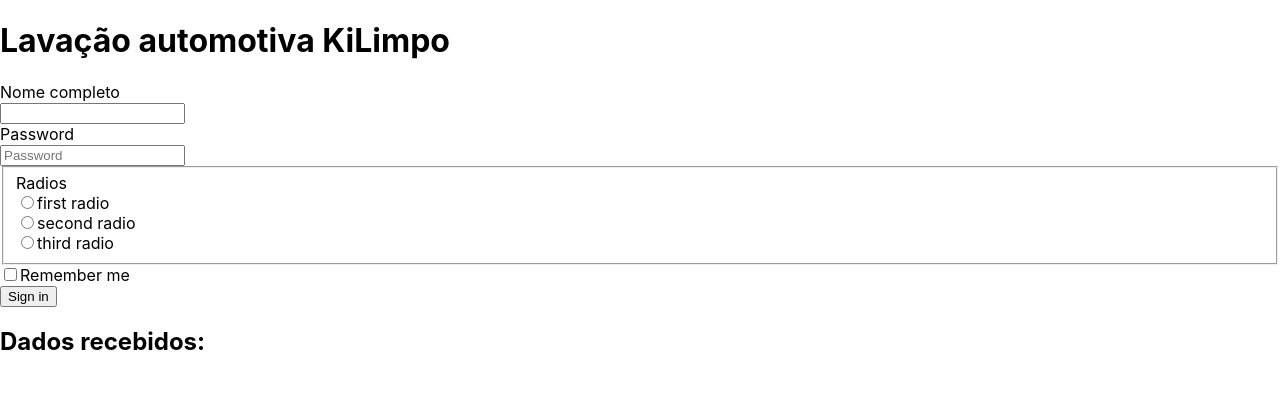
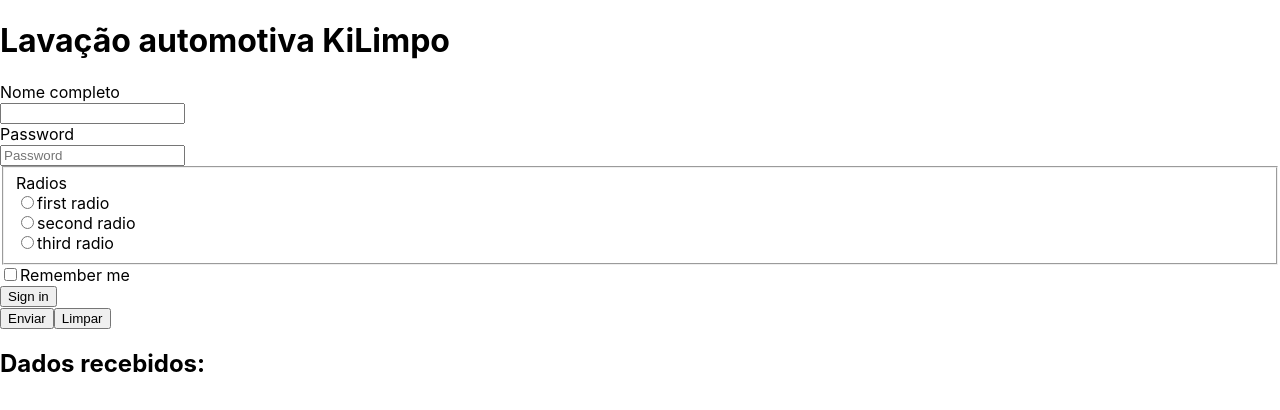
Before and after one commit to Oivasmf/Kilimpo-frontend, a React (Create React App) app: page / in a window 1280 px wide. Shown: the top 410 px of the page. Built offline with nearby package versions, Linux system fonts and the light colour scheme.

Commit message:
Update form-kilimpo.js

```diff
--- a/src/components/form-kilimpo.js
+++ b/src/components/form-kilimpo.js
@@ -222,6 +222,9 @@ export default class FormKilimpo extends Component {
       <Button type="submit">Sign in</Button>
     </Col>
   </Form.Group>
+  <input type="submit" value="Enviar" />
+                            <input type="button" value="Limpar"
+                                onClick={this.onReset} />
 </Form>
 
 
```
